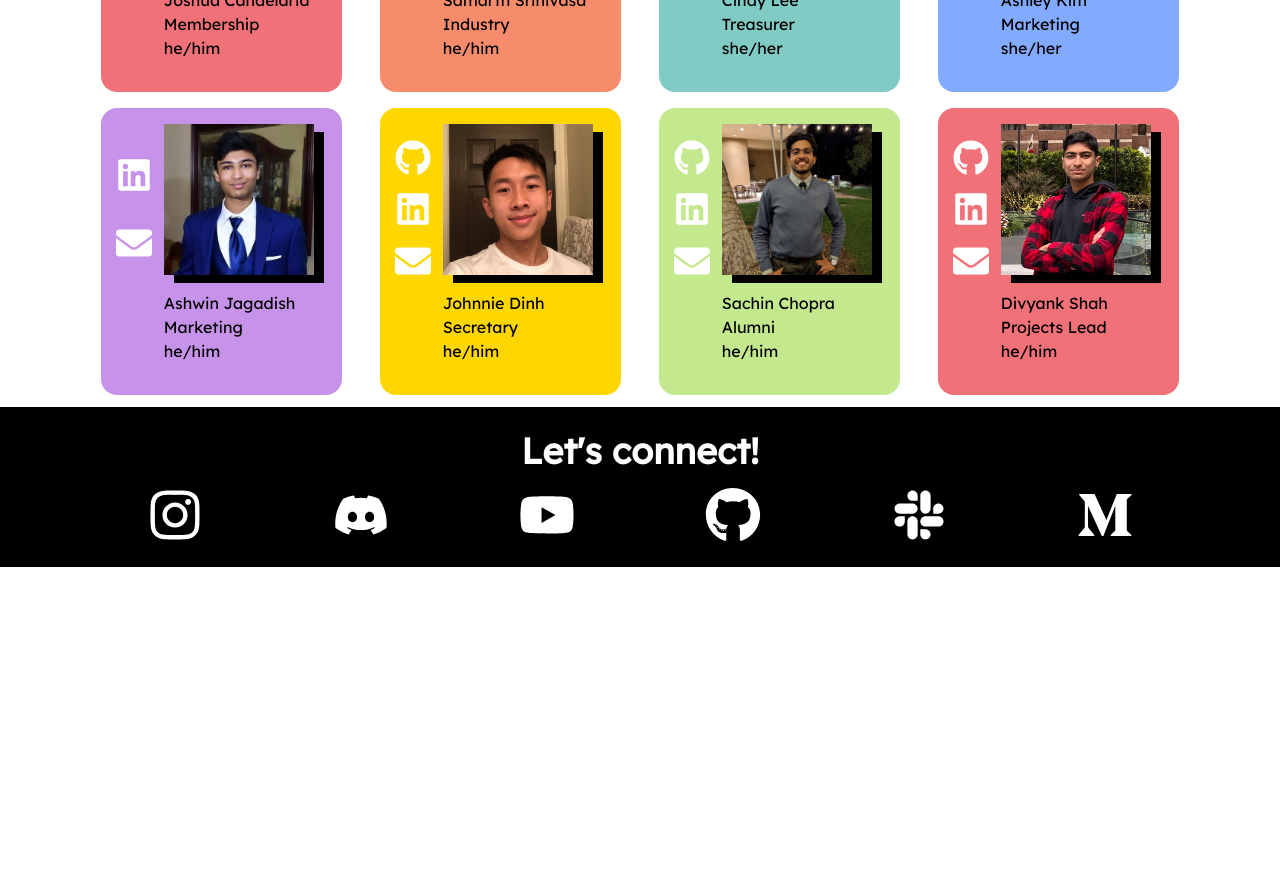
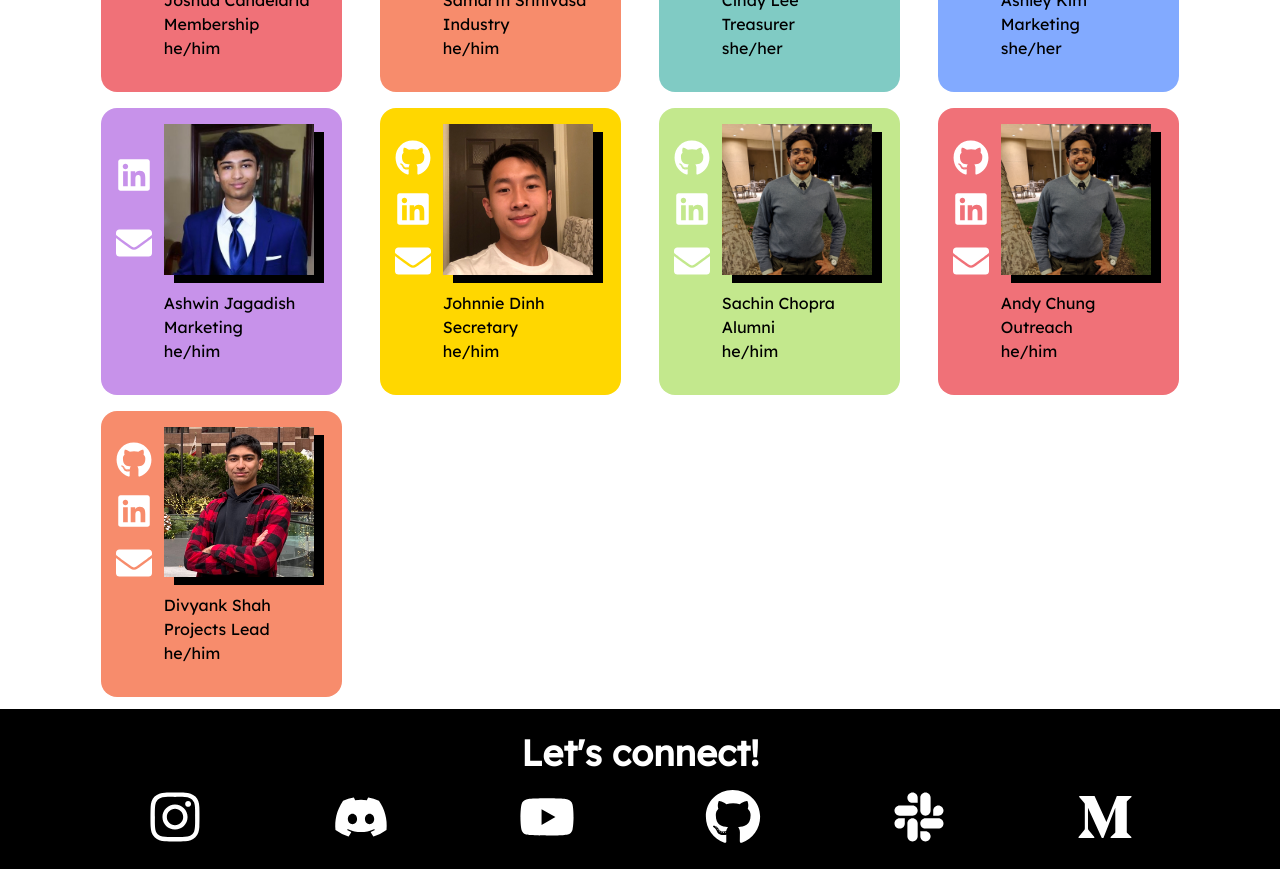
Before and after one commit to acm-ucr/acm-hydra, a Next.js app: page /board in a window 1280 px wide. Shown: the part 680-1549 px from the top of the page. Before the commit the page ends 1247 px from the top, so only its background shows below. Built offline with nearby package versions, Linux system fonts and the light colour scheme.

Commit message:
formatting

```diff
--- a/components/data/Officers.js
+++ b/components/data/Officers.js
@@ -107,6 +107,16 @@ export const OfficersArray = [
 		bio: `Hey ACM folks, I'm Sachin! I study CS and love to discuss the theories of the subject. You can catch me doing some origami, playing guitar, or asking professors way too many questions. I hope you find your community and enjoy your time here.`,
 	},
 	{
+		name: "Andy Chung",
+		pronoun: "he/him",
+		position: "Outreach",
+		image: "sachin.jpg",
+		email: "undahvt@gmail.com",
+		linkedin: "https://www.linkedin.com/in/andy-tran-041bb21b7/",
+		github: "https://github.com/undahveeti",
+		bio: `Hey ACM folks, I'm Sachin! I study CS and love to discuss the theories of the subject. You can catch me doing some origami, playing guitar, or asking professors way too many questions. I hope you find your community and enjoy your time here.`,
+	},
+	{
 		name: "Divyank Shah",
 		pronoun: "he/him",
 		position: "Projects Lead",
```
Also changed, not shown: 1 other file (tests, documents, lock files or other folders).
